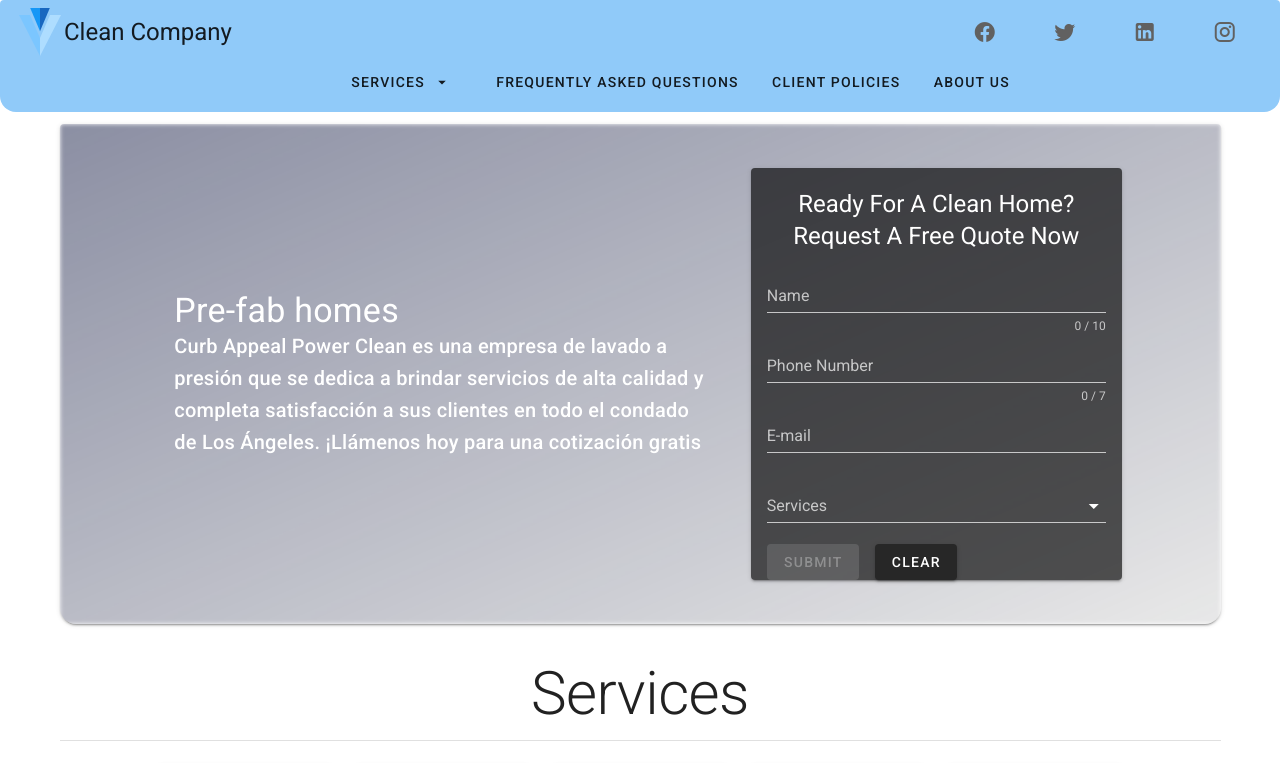
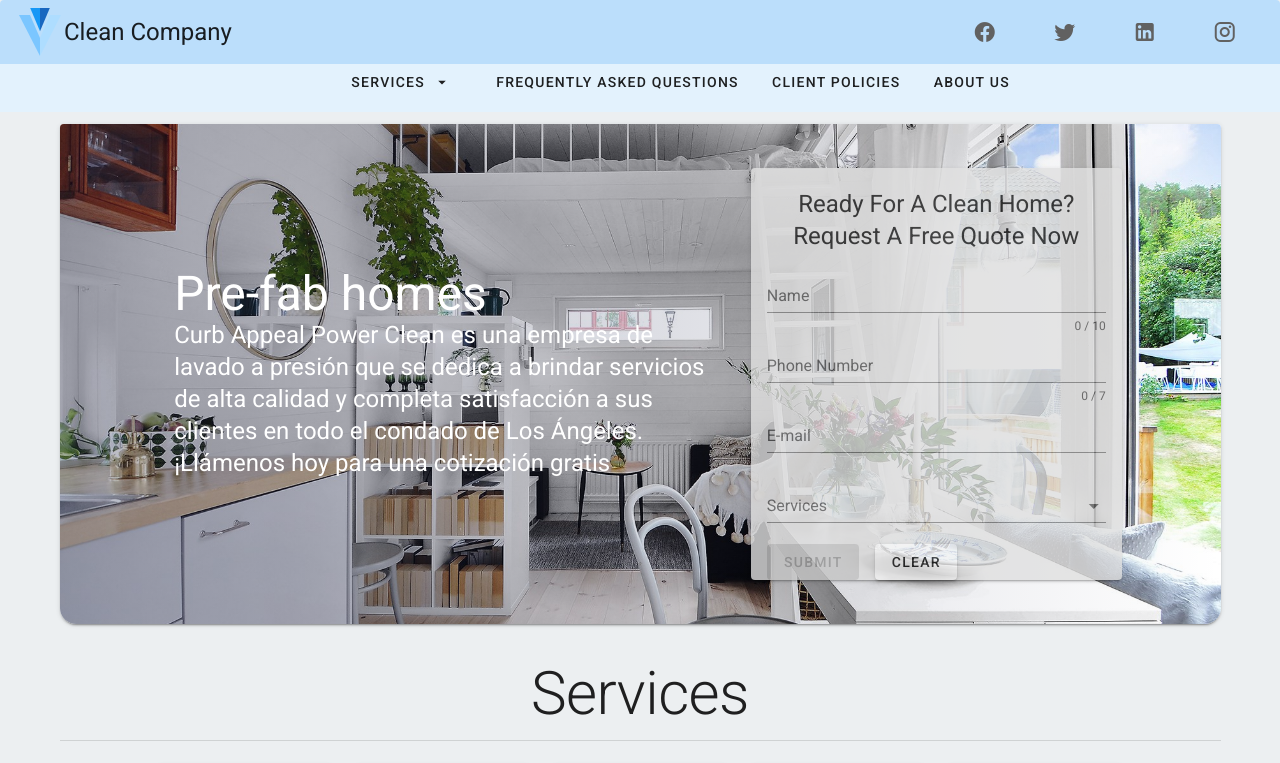
Before and after one commit to eloydamianmolina/spa-limpieza, a Nuxt app: page / in a window 1280 px wide. Shown: the top 763 px of the page. Built offline with nearby package versions, Linux system fonts and the light colour scheme.

Commit message:
Change color blue lightend-3

```diff
--- a/components/home/FormHome.vue
+++ b/components/home/FormHome.vue
@@ -1,6 +1,6 @@
 <template>
   <validation-observer ref="observer " v-slot="{ invalid }">
-    <v-card color="cardColor " hover dark>
+    <v-card class="" color="cardColor" hover light>
       <form class="px-4 my-3" @submit.prevent="submit">
         <p class="text-center text-h5 pt-5">
           Ready For A Clean Home? Request A Free Quote Now
@@ -134,8 +134,9 @@ export default {
 
 <style scoped>
 .cardColor {
-  background-color: rgba(3, 3, 3, 0.658) !important;
+  background-color: #e0e0e0 !important;
   border-color: white !important;
+  opacity: 0.8;
 }
 #label {
   color: black;
--- a/layouts/default.vue
+++ b/layouts/default.vue
@@ -1,7 +1,7 @@
 <template>
   <v-app>
     <v-card class="d-flex">
-      <v-app-bar fixed app class="rounded-b-xl blue lighten-3" :elevation="0">
+      <v-app-bar fixed app class="rounded-b-xl blue lighten-4" :elevation="0">
         <v-avatar :tile="true" @click="$router.push('/')">
           <img :src="require('@/static/vuetify-logo.svg')" alt="logo" />
         </v-avatar>
@@ -15,7 +15,7 @@
         </template>
 
         <template v-slot:extension>
-          <v-tabs hide-slider centered v-model="currentItem">
+          <v-tabs class="blue lighten-5" hide-slider centered v-model="currentItem">
             <v-tab>
               <v-menu bottom left open-on-hover>
                 <template v-slot:activator="{ on, attrs }">
@@ -214,7 +214,7 @@ export default {
 #app {
   /* background: url("~/assets/images/agua.jpg") no-repeat center center fixed !important;
   background-size: cover; */
-  background-color: rgb(255, 255, 255);
+  background-color: #eceff1;
 }
 .v-tabs {
   align-items: end;
--- a/pages/index.vue
+++ b/pages/index.vue
@@ -8,16 +8,21 @@
       <v-card class="rounded-b-xl">
         <v-img
           :src="require('~/assets/images/clean_room.jpg')"
-          class="dark--text align-center imagehome"
+          class="white--text align-center imagehome"
           :max-height="$vuetify.breakpoint.mobile ? '800' : '500'"
-          gradient="to top left, rgba(50,50,50,.11), rgba(25,32,72,.5)"
+          gradient="to left, rgba(50,50,50,.0), rgba(25,32,72,.3)"
+          style="
+             {
+              opacity: 0.5;
+            }
+          "
           dark
         >
           <div class="fill-height bottom-gradient"></div>
           <v-row justify="center" align="center">
             <v-col cols="12" md="6">
-              <v-card-title class="text-h4">Pre-fab homes</v-card-title>
-              <v-card-subtitle class="text-h6">
+              <v-card-title class="text-h3">Pre-fab homes</v-card-title>
+              <v-card-subtitle class="text-h5">
                 Curb Appeal Power Clean es una empresa de lavado a presión que se dedica a
                 brindar servicios de alta calidad y completa satisfacción a sus clientes
                 en todo el condado de Los Ángeles. ¡Llámenos hoy para una cotización
```
